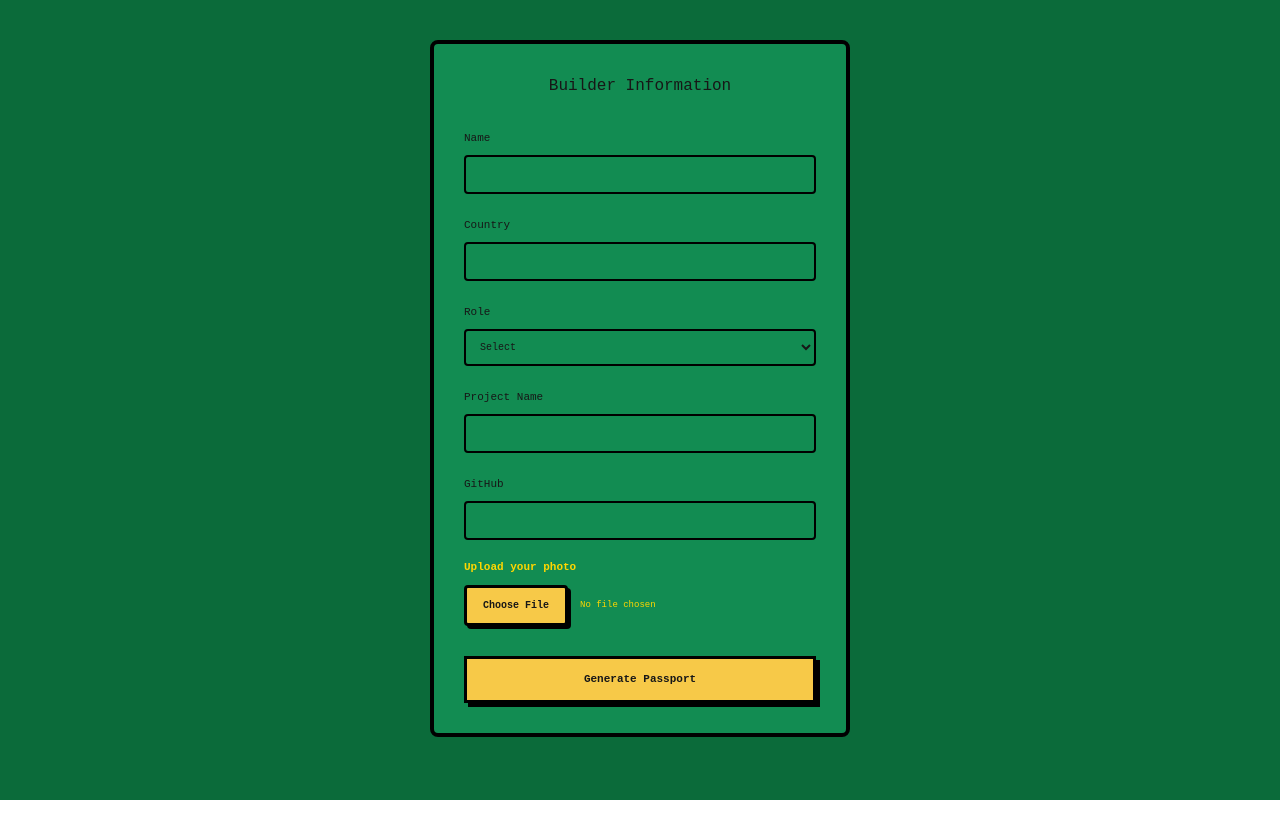
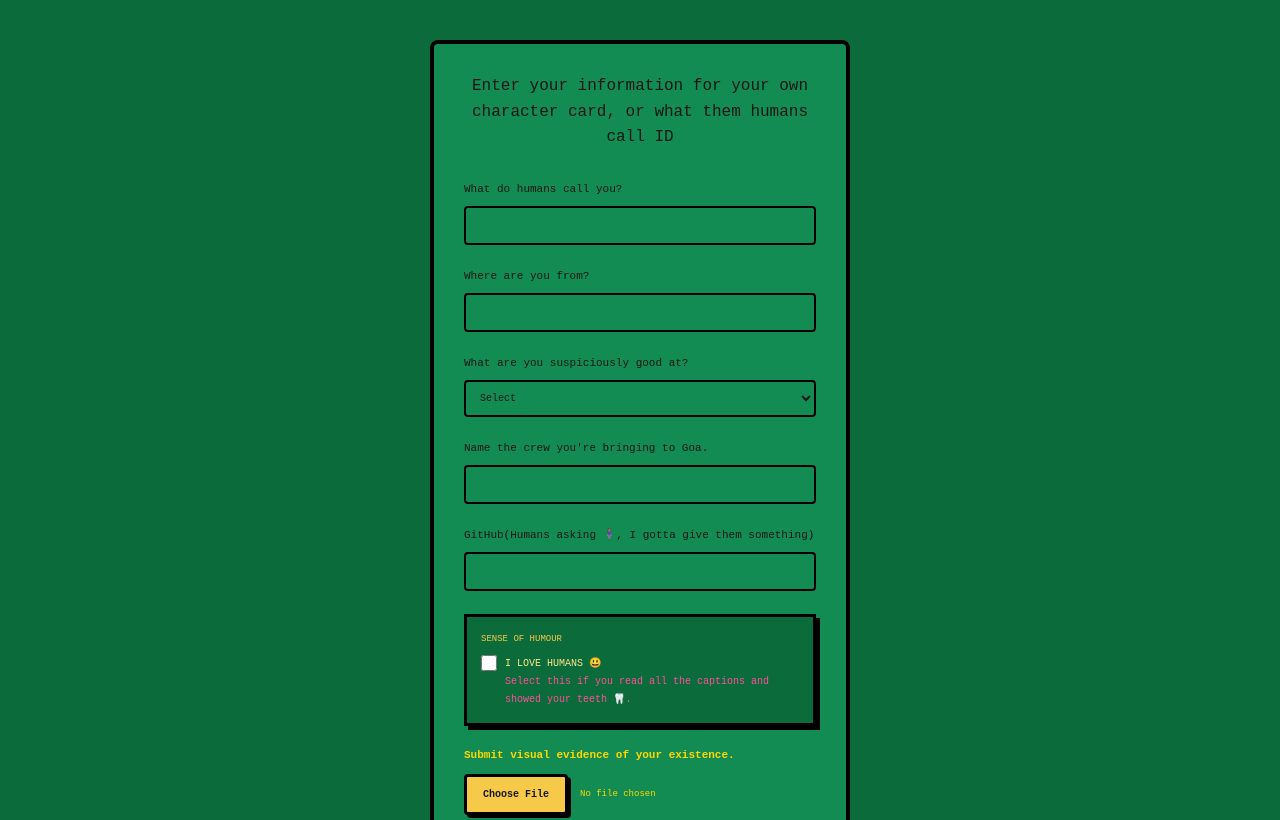
Before and after one commit to NikhitaMedayhal/HackerHouse, a Next.js app: page /builder in a window 1280 px wide. Shown: the top 820 px of the page. Built offline with nearby package versions, Linux system fonts and the light colour scheme.

Commit message:
added character

```diff
--- a/src/app/builder/page.tsx
+++ b/src/app/builder/page.tsx
@@ -32,6 +32,7 @@ export default function BuilderPage() {
     role: "",
     project: "",
     github: "",
+    humour : false,
   });
 
   const handlePhotoUpload = (
@@ -61,14 +62,15 @@ export default function BuilderPage() {
     });
   };
 
-  const TWEET_MESSAGE = `I just got my Hacker House Goa 2026 Builder Passport! 🌴💻
+  const TWEET_MESSAGE = `I just got my character card uh no no sorry AHEM, my ID for Hacker House Goa 2026!
 
-I'm joining the builders heading to Goa!
+You can go get one too 👾❤️ YOU BETTER GET ONE 👹 (I heard humans use threatening so 💖 :0)
 
-#HackerHouseGoa #HHGoa #FrameInGoa #BuildInPublic`;
+#HackerHouseGoa #FrameInGoa #ILoveHumans
 
-  // Shared capture logic used by both the download and share buttons, so
-  // they can't drift out of sync.
+~🧍🏽‍♀️(maybe)`
+;
+
   const capturePassportBlob = async (): Promise<Blob | null> => {
     if (!passportRef.current) return null;
 
@@ -104,11 +106,6 @@ I'm joining the builders heading to Goa!
         return;
       }
 
-      // Upload the passport so it has a stable id, then link to OUR share
-      // page (not the raw image). The share page has proper Open Graph
-      // tags so X renders an actual preview card, and it has a real "back
-      // to the site" button — unlike linking straight to a .png, which
-      // just dead-ends on the image with nowhere to go.
       const body = new FormData();
       body.append("image", blob, "builder-passport.png");
 
@@ -179,11 +176,11 @@ I'm joining the builders heading to Goa!
               lineHeight: 1.6,
             }}
           >
-            Builder Information
+            Enter your information for your own character card, or what them humans call ID
           </h1>
 
           <label style={{ fontSize: "11px", lineHeight: 1.8 }}>
-            Name
+            What do humans call you?
           </label>
 
           <input
@@ -195,7 +192,7 @@ I'm joining the builders heading to Goa!
           />
 
           <label style={{ fontSize: "11px", lineHeight: 1.8 }}>
-            Country
+            Where are you from?
           </label>
 
           <input
@@ -207,7 +204,7 @@ I'm joining the builders heading to Goa!
           />
 
           <label style={{ fontSize: "11px", lineHeight: 1.8 }}>
-            Role
+            What are you suspiciously good at?
           </label>
 
           <select
@@ -225,7 +222,7 @@ I'm joining the builders heading to Goa!
           </select>
 
           <label style={{ fontSize: "11px", lineHeight: 1.8 }}>
-            Project Name
+            Name the crew you're bringing to Goa.
           </label>
 
           <input
@@ -237,7 +234,7 @@ I'm joining the builders heading to Goa!
           />
 
           <label style={{ fontSize: "11px", lineHeight: 1.8 }}>
-            GitHub
+            GitHub(Humans asking 🧍🏽‍♀️, I gotta give them something)
           </label>
 
           <input
@@ -247,6 +244,73 @@ I'm joining the builders heading to Goa!
             onChange={handleChange}
             style={inputStyle}
           />
+
+          {/* ================= SENSE OF HUMOUR ================= */}
+
+<div
+  style={{
+    marginTop: "5px",
+    marginBottom: "20px",
+    padding: "14px",
+    background: "#0B6B3A",
+    border: "3px solid black",
+    boxShadow: "4px 4px 0 black",
+  }}
+>
+  <label
+    style={{
+      display: "block",
+      color: "#f7c948",
+      fontSize: "9px",
+      lineHeight: 1.8,
+      marginBottom: "8px",
+    }}
+  >
+    SENSE OF HUMOUR
+  </label>
+
+  <label
+    style={{
+      display: "flex",
+      alignItems: "flex-start",
+      gap: "8px",
+      cursor: "pointer",
+      color: "#ffe58a",
+      fontSize: "10px",
+      lineHeight: 1.8,
+    }}
+  >
+    <input
+      type="checkbox"
+      checked={form.humour}
+      onChange={(e) =>
+        setForm({
+          ...form,
+          humour: e.target.checked,
+        })
+      }
+      style={{
+        width: "16px",
+        height: "16px",
+        accentColor: "#ff4f9a",
+        flexShrink: 0,
+      }}
+    />
+
+    <span>
+      I LOVE HUMANS 😃
+      <br />
+      <span
+        style={{
+          color: "#ff4f9a",
+          fontSize: "10px",
+        }}
+      >
+        Select this if you read all the captions and showed your teeth 🦷.
+      </span>
+    </span>
+  </label>
+</div>
 
           {/* PHOTO UPLOAD */}
 
@@ -261,7 +325,7 @@ I'm joining the builders heading to Goa!
                 lineHeight: 1.8,
               }}
             >
-              Upload your photo
+              Submit visual evidence of your existence.
             </label>
 
             <input
@@ -328,7 +392,7 @@ I'm joining the builders heading to Goa!
               boxShadow: "4px 4px 0 black",
             }}
           >
-            Generate Passport
+            Generate ID (IN HUMAN LANGUAGE SPRISINGLY INCOMPETENT FOR SOMEONE WHO HAS VERY HIGH STANDARDS)
           </button>
         </div>
 
@@ -345,6 +409,7 @@ I'm joining the builders heading to Goa!
                 background: "#ffe58a",
                 boxSizing: "border-box",
                 marginTop: "20px",
+                color: "#ff4f9a"
               }}
             >
               <div
@@ -352,6 +417,7 @@ I'm joining the builders heading to Goa!
                   background: "#f7c948",
                   border: "3px solid black",
                   padding: "15px",
+                  color: "#ff4f9a"
                 }}
               >
                 {/* HEADER */}
@@ -480,10 +546,59 @@ I'm joining the builders heading to Goa!
                   letterSpacing: "2px",
                 }}
               >
-                BUILDER PASSPORT • GOA 2026
+                BUILDER CARD • GOA 2026
               </div>
             </div>
 
+                        {/* ================= CONGRATULATIONS ================= */}
+
+        <div
+          style={{
+            marginTop: "25px",
+            marginBottom: "20px",
+            padding: "16px",
+            background: "#128C52",
+            border: "3px solid black",
+            boxShadow: "5px 5px 0 black",
+            textAlign: "center",
+            color: "#ffe58a",
+          }}
+        >
+          <div
+            style={{
+              fontSize: "11px",
+              lineHeight: 1.8,
+              color: "#ff4f9a",
+              marginBottom: "10px",
+            }}
+          >
+            CONGRATS. YOU DID IT.
+          </div>
+
+          <div
+            style={{
+              fontSize: "8px",
+              lineHeight: 2,
+              marginBottom: "12px",
+            }}
+          >
+            I SUPPOSE YOU'RE
+            <br />
+            OFFICIALLY A PERSON NOW.
+          </div>
+
+          <div
+            style={{
+              fontSize: "9px",
+              lineHeight: 1.8,
+              color: "#f7c948",
+            }}
+          >
+            NOW GO SHOW 'EM
+            <br />
+            WHO OWNS THIS PLACE.
+          </div>
+        </div>
             {/* ================= BUTTONS ================= */}
 
             <div
--- a/src/app/share/[id]/page.tsx
+++ b/src/app/share/[id]/page.tsx
@@ -92,21 +92,12 @@ export default async function SharePage({ params }: Props) {
         <div
           style={{
             marginTop: "30px",
-            background: "#ffe58a",
+            background: "#0B6B3A",
             border: "4px solid #0B6B3A",
             padding: "15px",
             boxShadow: "6px 6px 0 black",
           }}
         >
-          <p
-            style={{
-              fontSize: "10px",
-              lineHeight: 1.8,
-              marginTop: 0,
-            }}
-          >
-            BUILDER PASSPORT
-          </p>
 
           {/* TEMPORARY IMAGE */}
           <img
@@ -121,15 +112,6 @@ export default async function SharePage({ params }: Props) {
             }}
           />
 
-          <p
-            style={{
-              fontSize: "8px",
-              lineHeight: 1.8,
-              marginBottom: 0,
-            }}
-          >
-            HACKER HOUSE GOA • BUILDER
-          </p>
         </div>
 
         {/* CTA */}
@@ -149,7 +131,7 @@ export default async function SharePage({ params }: Props) {
             lineHeight: 1.6,
           }}
         >
-          🏝️ GET YOUR OWN BUILDER PASSPORT
+          🏝️ GET YOUR OWN BUILDER CARD, SHOW EVERYONE WHO YOU ARE
         </Link>
 
         <Link
@@ -159,7 +141,7 @@ export default async function SharePage({ params }: Props) {
             marginTop: "18px",
             color: "#ffe58a",
             textDecoration: "none",
-            fontSize: "8px",
+            fontSize: "12px",
           }}
         >
           ← BACK TO HACKER HOUSE GOA
@@ -169,11 +151,11 @@ export default async function SharePage({ params }: Props) {
           style={{
             marginTop: "30px",
             color: "#ffe58a",
-            fontSize: "7px",
+            fontSize: "10px",
             lineHeight: 1.8,
           }}
         >
-          BUILD SOMETHING. SHIP SOMETHING. 🌴
+          HUMANS RULE. WE PLAY.
         </p>
       </div>
     </main>
--- a/src/components/BeachBackground.tsx
+++ b/src/components/BeachBackground.tsx
@@ -119,93 +119,6 @@ export default function BeachBackground({
         ))}
       </div>
 
-{/* Palm Tree */}
-<div
-  style={{
-    position: "absolute",
-    left: 120,      // Move entire tree left/right
-    bottom: 170,    // Move entire tree up/down
-    width: 64,
-    height: 96,
-  }}
->
-  {/* Trunk */}
-  <img
-    src="/tiles/trunk.png"
-    style={{
-      position: "absolute",
-      left: 24,
-      bottom: 0,
-      width: 16,
-      height: 16,
-      imageRendering: "pixelated",
-    }}
-  />
-
-  <img
-    src="/tiles/trunk.png"
-    style={{
-      position: "absolute",
-      left: 24,
-      bottom: 16,
-      width: 16,
-      height: 16,
-      imageRendering: "pixelated",
-    }}
-  />
-
-  <img
-    src="/tiles/trunk.png"
-    style={{
-      position: "absolute",
-      left: 24,
-      bottom: 32,
-      width: 16,
-      height: 16,
-      imageRendering: "pixelated",
-    }}
-  />
-
-  {/* Leaves */}
-  <img
-    src="/tiles/leaves_left.png"
-    style={{
-      position: "absolute",
-      left: 0,
-      bottom: 40,
-      width: 32,
-      height: 32,
-      imageRendering: "pixelated",
-    }}
-  />
-
-  <img
-    src="/tiles/leaves_mid.png"
-    style={{
-      position: "absolute",
-      left: 16,
-      bottom: 48,
-      width: 32,
-      height: 32,
-      imageRendering: "pixelated",
-    }}
-  />
-
-  <img
-    src="/tiles/leaves_right.png"
-    style={{
-      position: "absolute",
-      left: 32,
-      bottom: 40,
-      width: 32,
-      height: 32,
-      imageRendering: "pixelated",
-    }}
-  />
-</div>
-
-
-
 {/* Ocean — square-wave layers instead of curved swells */}
       <div  style={{
         position: "absolute",
@@ -314,7 +227,7 @@ export default function BeachBackground({
             maxWidth: "420px",
           }}
         >
-          Your builder passport is waiting on the other side.
+          I see you've reached to HACKER HOUSE GOA! Congrats, but its ruled by humans :0, and everyone who knows humans know that they WILL welcome you, but only if you're one of them, so go shoo build your character card uh ahem sorry ID card and show 'em your a human too
         </div>
           <div className="press-enter" onClick={() => onEnter?.()}>
   ▶ PRESS ENTER
--- a/src/components/Intro.tsx
+++ b/src/components/Intro.tsx
@@ -17,7 +17,7 @@ const GROUND_HEIGHT = 80;
 const STAR_COUNT = 80;
 
 const POPUP_MESSAGE =
-  "Tired of this dark place? I know somewhere bright and sunny. But won't you need a passport for that? Grab your laptops, we're going to Goa!";
+  "WHA-, where am I? Why is it so dark here? What is this strange golden thing in front of me? Oh oh wait I see, it's a character card! But its empty....Maybe I'm supposed to fill it?";
 
 // how close (in px, sprite-center to passport-center) counts as "reached it"
 const PASSPORT_TRIGGER_DISTANCE = 50;
```
